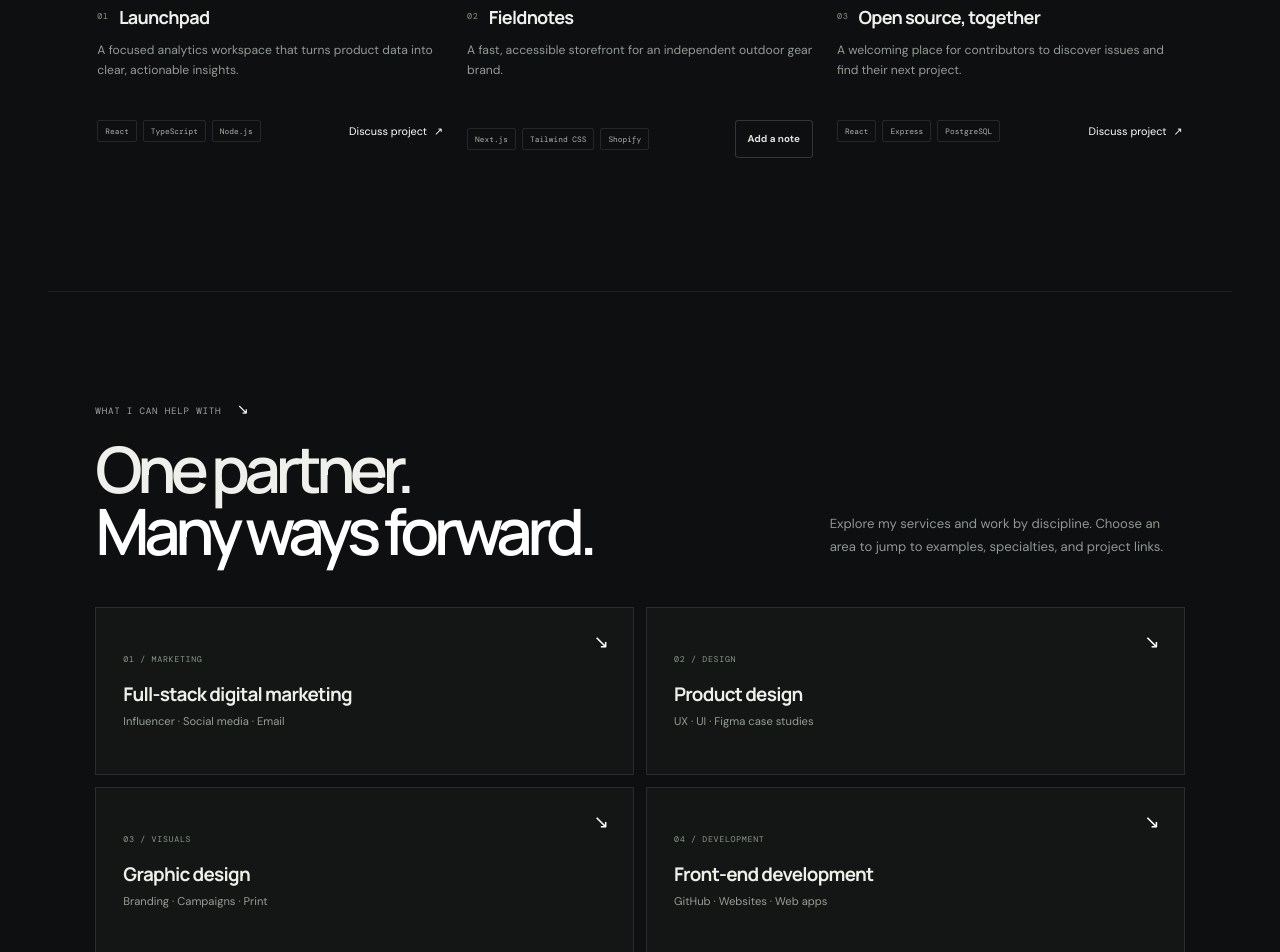
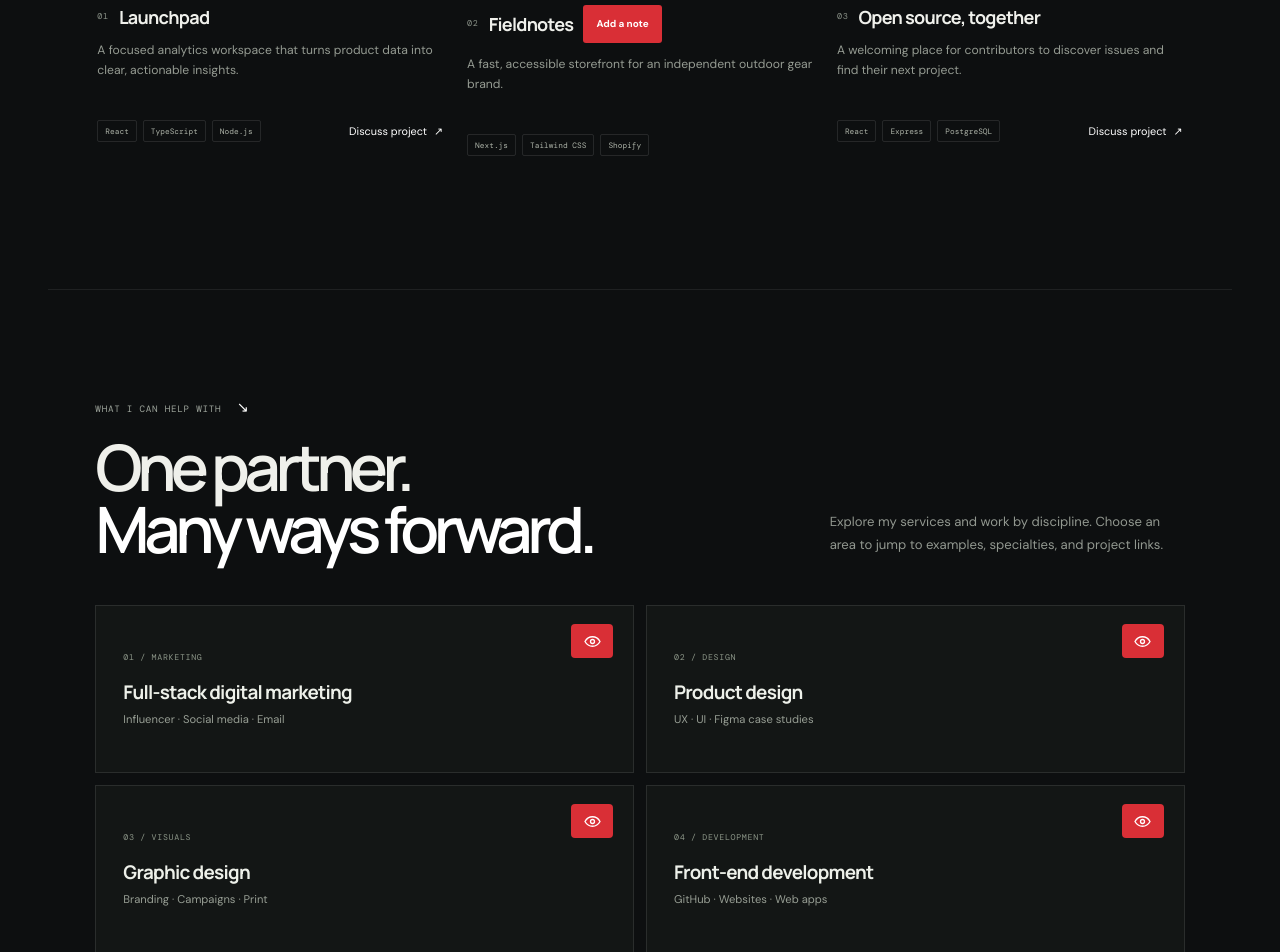
Before and after one commit to tobs211/ayodele-portfolio, a React (Vite) app: page / in a window 1280 px wide. Shown: the part 1620-2572 px from the top of the page. Built offline with nearby package versions, Linux system fonts and the light colour scheme.

Commit message:
Update portfolio button styling

```diff
--- a/src/App.css
+++ b/src/App.css
@@ -203,6 +203,8 @@ button { font: inherit; }
 .button-primary { background: var(--accent); color: #141610; }
 .button-primary { background: var(--accent); color: var(--accent-contrast); }
 .button-primary:hover { background: color-mix(in srgb, var(--accent) 88%, var(--accent-contrast)); }
+.button-red { background: #d92f36; color: #fff; }
+.button-red:hover { background: #bd252c; }
 .button-secondary { border-color: #ffffff29; color: #e0e2dc; }
 .button-secondary:hover { border-color: var(--accent); color: var(--accent); }
 .hero-meta { display: flex; flex-wrap: wrap; gap: 22px; margin-top: 37px; color: #8d938b; font-size: 0.68rem; }
@@ -390,7 +392,7 @@ button { font: inherit; }
 .terminal-cursor { display: inline-block; width: 6px; height: 11px; vertical-align: middle; background: var(--accent); }
 
 .project-details { padding: 21px 2px 3px; }
-.project-title-row { display: flex; align-items: center; gap: 10px; }
+.project-title-row { display: flex; flex-wrap: wrap; align-items: center; gap: 10px; }
 .project-number { color: #899187; font-size: 0.53rem; }
 .project-title-row h3 { margin: 0; color: #eff0eb; font-family: 'Manrope', sans-serif; font-size: 1.13rem; letter-spacing: -0.04em; }
 .project-details > p { min-height: 64px; margin: 11px 0 16px; color: #959b92; font-size: 0.76rem; line-height: 1.7; }
@@ -427,7 +429,20 @@ button { font: inherit; }
 }
 .service-directory-card strong { margin-top: 16px; color: #edf0e9; font-family: 'Manrope', sans-serif; font-size: 1.18rem; letter-spacing: -0.04em; }
 .directory-note { margin-top: 7px; color: #979e94; font-size: 0.7rem; }
-.directory-arrow { position: absolute; top: 22px; right: 24px; color: var(--accent); font-size: 1.15rem; }
+.directory-eye {
+  position: absolute;
+  top: 18px;
+  right: 20px;
+  display: grid;
+  width: 42px;
+  height: 34px;
+  place-items: center;
+  border-radius: 4px;
+  background: #d92f36;
+  color: #fff;
+  pointer-events: none;
+}
+.directory-eye svg { width: 19px; height: 19px; fill: none; stroke: currentColor; stroke-width: 1.7; stroke-linecap: round; stroke-linejoin: round; }
 
 .portfolio-detail { padding-top: 100px; padding-bottom: 105px; border-top: 1px solid #ffffff13; scroll-margin-top: 24px; }
 .detail-heading { display: flex; align-items: end; justify-content: space-between; gap: 35px; margin-bottom: 35px; }
--- a/src/App.jsx
+++ b/src/App.jsx
@@ -161,6 +161,15 @@ function ArrowIcon({ diagonal = false }) {
   return <span aria-hidden="true">{diagonal ? '↗' : '→'}</span>;
 }
 
+function EyeIcon() {
+  return (
+    <svg aria-hidden="true" viewBox="0 0 24 24">
+      <path d="M2.5 12s3.4-6 9.5-6 9.5 6 9.5 6-3.4 6-9.5 6-9.5-6-9.5-6Z" />
+      <circle cx="12" cy="12" r="2.5" />
+    </svg>
+  );
+}
+
 function LinkedInIcon() {
   return (
     <svg aria-hidden="true" viewBox="0 0 24 24">
@@ -246,7 +255,7 @@ function App() {
               <a className="button button-primary" href="#work">
                 Explore my work <ArrowIcon />
               </a>
-              <a className="button button-secondary" href={`mailto:${profile.email}?subject=${encodeURIComponent('Book a call')}`}>
+              <a className="button button-red" href={`mailto:${profile.email}?subject=${encodeURIComponent('Book a call')}`}>
                 Book a call
               </a>
             </div>
@@ -347,15 +356,19 @@ function App() {
                   <span className="preview-caption">{project.type}</span>
                 </a>
                 <div className="project-details">
-                  <div className="project-title-row"><span className="project-number">{project.number}</span><h3>{project.name}</h3></div>
+                  <div className="project-title-row">
+                    <span className="project-number">{project.number}</span>
+                    <h3>{project.name}</h3>
+                    {project.className === 'fieldnotes' && (
+                      <a className="button button-red project-note-button" href={project.link} target="_blank" rel="noreferrer">
+                        Add a note
+                      </a>
+                    )}
+                  </div>
                   <p>{project.description}</p>
                   <div className="project-bottom">
                     <div className="tag-list">{project.stack.map((item) => <span key={item}>{item}</span>)}</div>
-                    {project.className === 'fieldnotes' ? (
-                      <a className="button button-secondary project-note-button" href={project.link} target="_blank" rel="noreferrer">
-                        Add a note
-                      </a>
-                    ) : (
+                    {project.className !== 'fieldnotes' && (
                       <a className="project-link" href={project.link || '#contact'} aria-label={`Discuss ${project.name}`}>
                         Discuss project <ArrowIcon diagonal />
                       </a>
@@ -383,31 +396,31 @@ function App() {
               <span className="directory-number">01 / MARKETING</span>
               <strong>Full-stack digital marketing</strong>
               <span className="directory-note">Influencer · Social media · Email</span>
-              <span className="directory-arrow" aria-hidden="true">↘</span>
+              <span className="directory-eye"><EyeIcon /></span>
             </a>
             <a className="service-directory-card" href="#product-design">
               <span className="directory-number">02 / DESIGN</span>
               <strong>Product design</strong>
               <span className="directory-note">UX · UI · Figma case studies</span>
-              <span className="directory-arrow" aria-hidden="true">↘</span>
+              <span className="directory-eye"><EyeIcon /></span>
             </a>
             <a className="service-directory-card" href="#graphic-design">
               <span className="directory-number">03 / VISUALS</span>
               <strong>Graphic design</strong>
               <span className="directory-note">Branding · Campaigns · Print</span>
-              <span className="directory-arrow" aria-hidden="true">↘</span>
+              <span className="directory-eye"><EyeIcon /></span>
             </a>
             <a className="service-directory-card" href="#frontend-development">
               <span className="directory-number">04 / DEVELOPMENT</span>
               <strong>Front-end development</strong>
               <span className="directory-note">GitHub · Websites · Web apps</span>
-              <span className="directory-arrow" aria-hidden="true">↘</span>
+              <span className="directory-eye"><EyeIcon /></span>
             </a>
             <a className="service-directory-card" href="#video-graphics">
               <span className="directory-number">05 / VIDEO</span>
               <strong>Video &amp; motion graphics</strong>
               <span className="directory-note">Video portfolio · Drive</span>
-              <span className="directory-arrow" aria-hidden="true">↘</span>
+              <span className="directory-eye"><EyeIcon /></span>
             </a>
           </div>
         </section>
```
